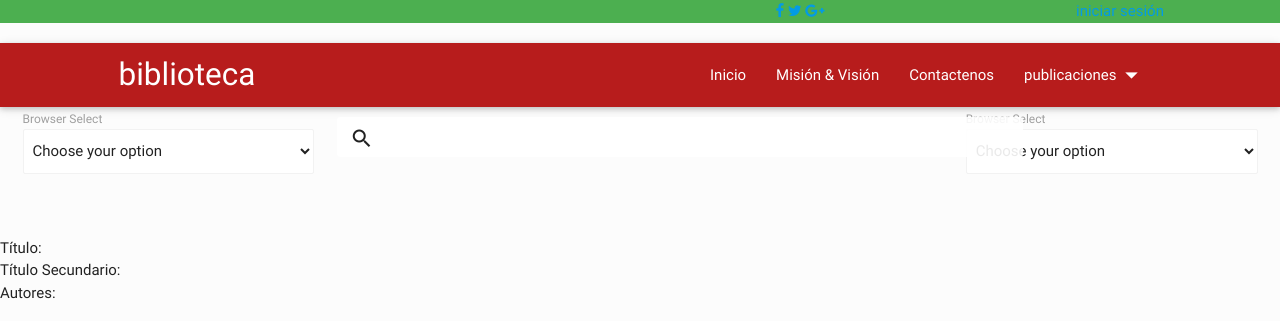
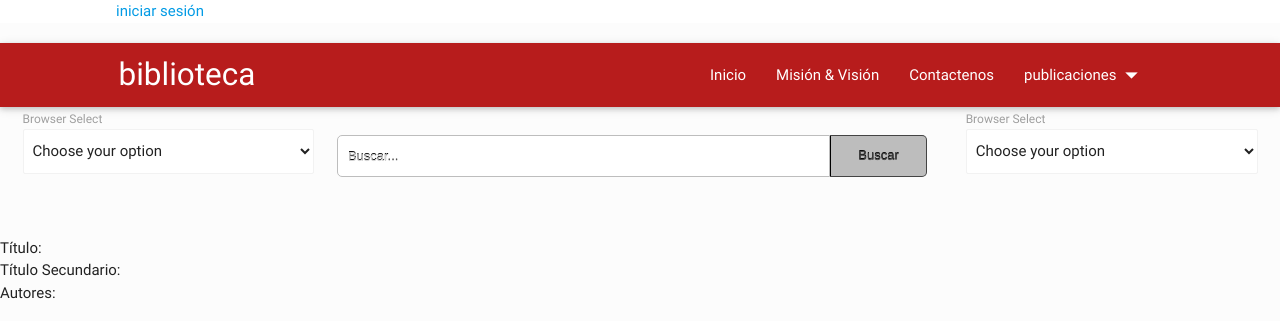
Before and after one commit to ikkerxd/biblioteca, a Django app: template biblioteca/templates/catalogacion/material.html in a window 1280 px wide. Shown: the top 321 px of the page. Run offline with Django 3.2, Linux system fonts and the light colour scheme; the template is opened without the code that fills it, so the values that code supplies are empty; some libraries are stand-ins or nearby versions.

Commit message:
brenda diseño de buscar

```diff
--- a/biblioteca/apps/catalogacion/admin.py
+++ b/biblioteca/apps/catalogacion/admin.py
@@ -6,6 +6,7 @@
     list_display = ['isbn', 'signatura', 'titulo', 'tipo_material']
     ordering = ['titulo']
     search_fields = ('isbn', 'signatura', 'titulo', 'tipo_material',)
+
 
 class EjemplarAdmin(admin.ModelAdmin):
     list_display = ['numero_ingreso', 'material']
--- a/biblioteca/apps/catalogacion/models.py
+++ b/biblioteca/apps/catalogacion/models.py
@@ -27,9 +27,6 @@
     usuario = models.ForeignKey(settings.AUTH_USER_MODEL)
     slug = models.SlugField()
 
-## anio_de_edicion = models.CharField(max_length=20)
-## comentario2
-
     class Meta:
         verbose_name_plural = 'Materiales'
 
@@ -53,6 +50,7 @@
 
     def __unicode__(self):
         return self.nombre
+
 
 class ManagerEjemplar(models.Manager):
 
--- /dev/null
+++ b/biblioteca/static/css/estilos.css
@@ -0,0 +1,131 @@
+@media screen and (min-width: 480px) {
+
+    .webdesigntuts-workshop
+    {
+		height: 100%;
+		position: absolute;
+		text-align: center;
+		width: 100%;
+	}
+}
+
+.webdesigntuts-workshop {
+	height: 100%;
+	position: absolute;
+	text-align: center;
+	width: 100%;
+	margin-top: 3%;
+}
+
+.webdesigntuts-workshop:before,
+.webdesigntuts-workshop:after {
+	content: '';
+	display: block;
+	height: 1px;
+	left: 50%;
+	margin: 0 0 0 -400px;
+	position: absolute;
+	width: 75%;
+}
+
+.webdesigntuts-workshop:before {
+	background: #fff;
+	top: 192px;
+}
+
+.webdesigntuts-workshop:after {
+	background: #fafafa;
+	top: 191px;
+}
+
+.webdesigntuts-workshop form {
+	background: #fff;
+	border: 1px solid #bdbdbd;
+	border-radius: 5px;
+	display: inline-block;
+	font-size: 0px;
+	margin: 150px auto 0;
+	padding: 20px;
+	position: relative;
+	z-index: 1;
+}
+
+.webdesigntuts-workshop input {
+	background: #fff;
+	border: 1px solid #bdbdbd;
+	border-radius: 5px 0 0 5px;
+	color: #bdbdbd;
+	display: block;
+	float: left;
+	font-family: 'Cabin', helvetica, arial, sans-serif;
+	font-size: 13px;
+	font-weight: 400;
+	height: 40px;
+	margin: 0;
+	padding: 0 10px;
+	text-shadow: 0 -1px 0 #000;
+	width: 75%;
+}
+
+.ie .webdesigntuts-workshop input {
+	line-height: 40px;
+}
+
+.webdesigntuts-workshop input:focus {
+	-webkit-animation: glow 800ms ease-out infinite alternate;
+	-moz-animation: glow 800ms ease-out infinite alternate;
+	-o-animation: glow 800ms ease-out infinite alternate;
+	-ms-animation: glow 800ms ease-out infinite alternate;
+	animation: glow 800ms ease-out infinite alternate;
+	background: #fff;
+	border-color: #bdbdbd;
+	color: #efe;
+	outline: none;
+}
+
+.webdesigntuts-workshop input:focus::-webkit-input-placeholder {
+	color: #efe;
+}
+
+.webdesigntuts-workshop input:focus:-moz-placeholder {
+	color: #efe;
+}
+
+.webdesigntuts-workshop button {
+	background: #bdbdbd;
+
+	background: #bdbdbd;
+	-webkit-box-sizing: content-box;
+	-moz-box-sizing: content-box;
+	-o-box-sizing: content-box;
+	-ms-box-sizing: content-box;
+	box-sizing: content-box;
+	border: 1px solid #444;
+	border-left-color: #000;
+	border-radius: 0 5px 5px 0;
+	color: #424242;
+	display: block;
+	float: left;
+	font-family: 'Cabin', helvetica, arial, sans-serif;
+	font-size: 13px;
+	font-weight: 400;
+	height: 40px;
+	line-height: 40px;
+	margin: 0;
+	padding: 0;
+	position: relative;
+	text-shadow: 0 -1px 0 #000;
+	width: 15%;
+}
+
+.webdesigntuts-workshop button:hover,
+.webdesigntuts-workshop button:focus {
+	background: #9e9e9e;
+	color: #000;
+	outline: none;
+}
+
+.webdesigntuts-workshop button:active {
+	background: #9e9e9e;
+	top: 1px;
+}
--- a/biblioteca/templates/catalogacion/base_catalogacion.html
+++ b/biblioteca/templates/catalogacion/base_catalogacion.html
@@ -5,6 +5,7 @@
 {% block css %}
     <link rel="stylesheet" href="{% static 'css/materialize.css' %}">
     <link rel="stylesheet" href="{% static 'css/style.css' %}">
+    <link rel="stylesheet" href="{% static 'css/estilos.css' %}"
     <link rel="stylesheet" href="https://maxcdn.bootstrapcdn.com/font-awesome/4.4.0/css/font-awesome.min.css">
 {% endblock css %}
 
--- a/biblioteca/templates/catalogacion/include/header.html
+++ b/biblioteca/templates/catalogacion/include/header.html
@@ -1,6 +1,6 @@
 {% load staticfiles %}
 
-<div class=" row green container-social">
+<div class=" row white container-social">
   <div class="col s12 l3 offset-l6 center">
     <div class="top-social">
       <div class="social">
@@ -68,8 +68,14 @@
       </div>
 
       <div class="col s12 search-wrapper m6">
-        <i class="mdi-action-search"></i>
-        <input type="text" name="Search" class="search-input z-depth-2" placeholder="busqueda">
+        <!--<i class="mdi-action-search"></i>
+        <input type="text" name="Search" class="search-input z-depth-2" placeholder="busqueda">-->
+        <section class="webdesigntuts-workshop">
+          <form action="" method="">
+            <input type="search" placeholder="Buscar...">
+            <button>Buscar</button>
+          </form>
+        </section>
       </div>
 
       <div class="col s12 m3">
```
Also changed, not shown: biblioteca/apps/catalogacion/migrations/0001_initial.py.
